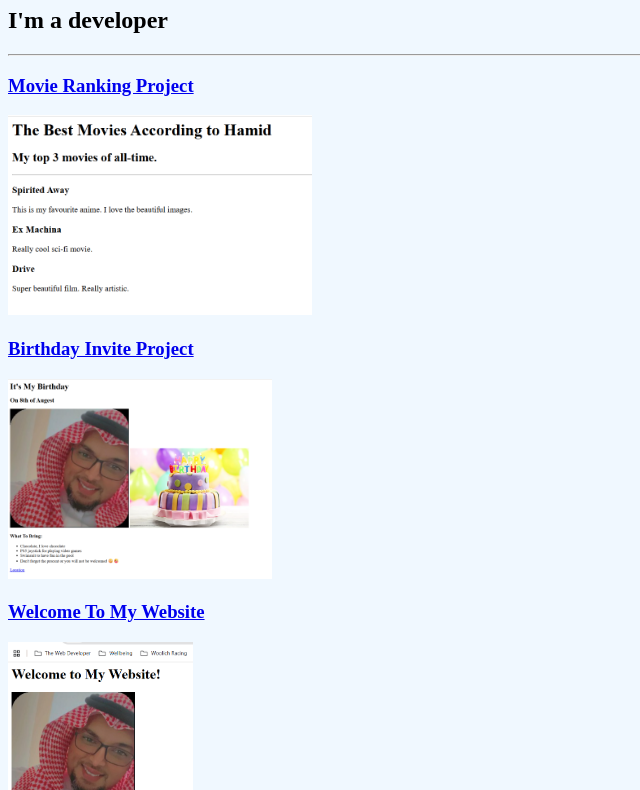
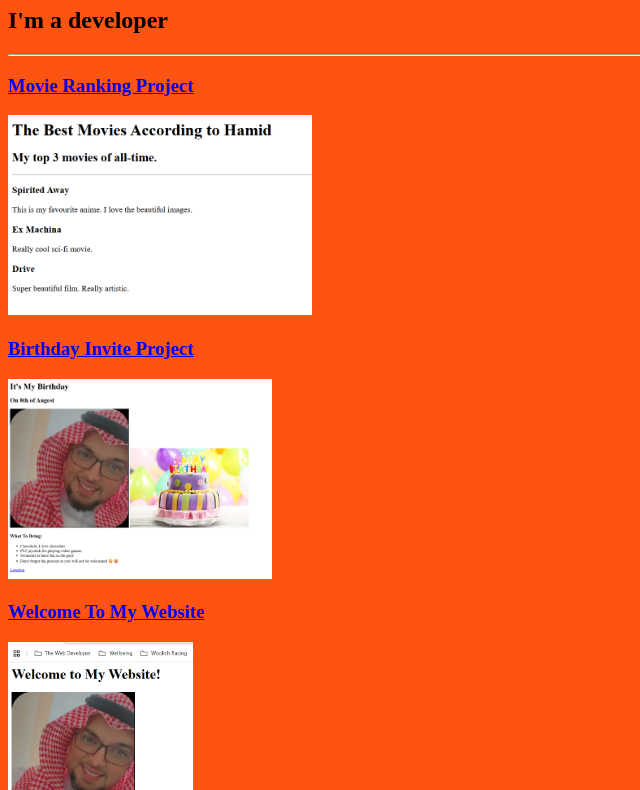
Before and after one commit to DON-HAMID/html-protfolio, a plain HTML site: page index.html in a window 1280 px wide. Shown: the part 73-863 px from the top of the page, without its empty margins (0-640 px from the left). Drawn offline with Linux system fonts and the light colour scheme.

Commit message:
Update index.html

```diff
--- a/index.html
+++ b/index.html
@@ -1,12 +1,11 @@
 <!DOCTYPE html>
 <html lang="en">
-
   <head>
      <meta charset="UTF-8" />
      <title>Profolio project</title>
   </head>
 
-  <body style="background-color: #f0f8ff;">
+  <body style="background-color: #ff5411;"></body>
      <h1>PROFOLIO Project</h1>
      <h2>I'm a developer</h2>
      <hr />
```
